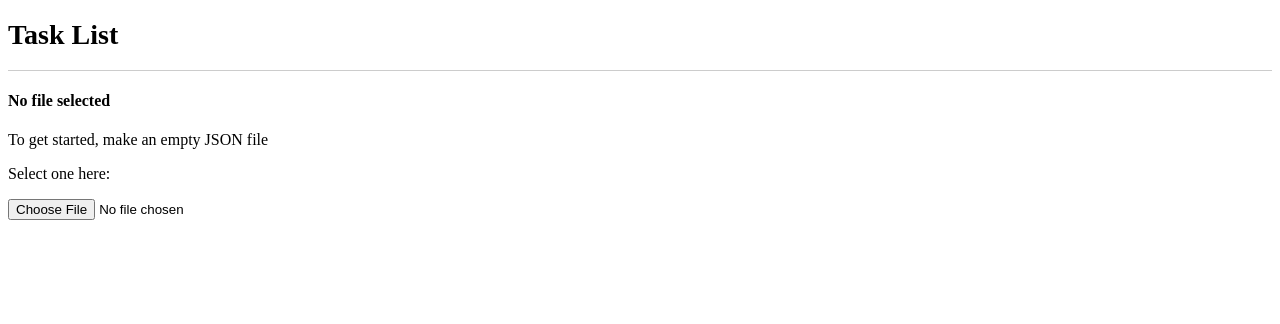
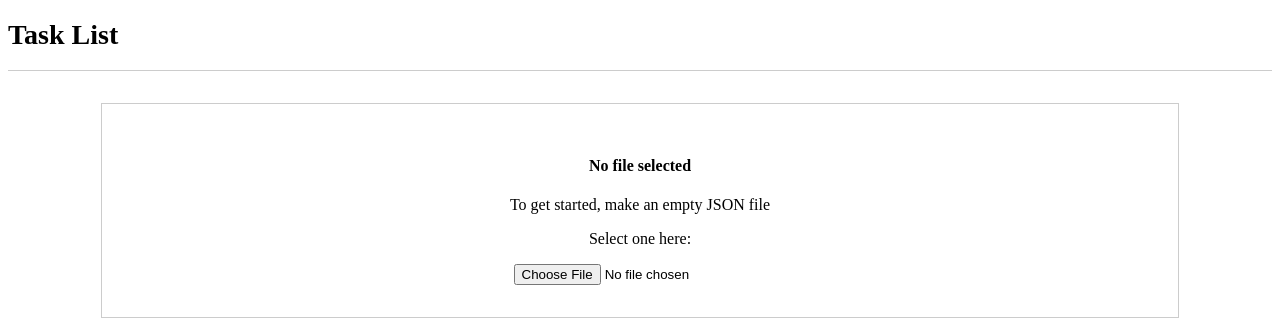
Before and after one commit to Lordpun/Task-List, a Vue app: page / in a window 1280 px wide. Shown: the top 324 px of the page. Built offline with nearby package versions, Linux system fonts and the light colour scheme.

Commit message:
Fixed issues with empty JSONs being unable to be read, changed some styling

```diff
--- a/src/pages/fileLoaded.vue
+++ b/src/pages/fileLoaded.vue
@@ -1,8 +1,7 @@
 <template>
-  <section>
+  <section class="pageBody">
     <h3>{{ store.fileName }}</h3>
     <h4>Your Current Tasks</h4>
-  </section>
 
     <ul v-if="tasksExist" class="taskBody">
       <task
@@ -18,6 +17,7 @@
 
     <section class="taskInput">
       <inputField />
+    </section>
   </section>
 </template>
 
@@ -51,7 +51,13 @@
   section {
     border: 1px solid #ccc;
     width: 90%;
-    margin: 0 auto;
+    margin: 2rem auto;
+    padding: 2rem;
+    padding-bottom: 0;
     text-align: center;
   }
+
+  .taskInput {
+    padding: 0;
+  }
 </style>
--- a/src/pages/noFile.vue
+++ b/src/pages/noFile.vue
@@ -21,15 +21,30 @@
 
 		const reader = new FileReader();
 		reader.onload = (e) => {
-			const jsonContent = JSON.parse(e.target.result);
+			const result = e.target.result.trim();
 			try {
-				store.setJsonData(jsonContent, file.name);
+				if (result === "") {
+					store.setJsonData({}, file.name);
+				} else {
+					const jsonContent = JSON.parse(e.target.result);
+					store.setJsonData(jsonContent, file.name);
+				}
 				router.push("/fileLoaded")
 			} catch (error) {
-				console.log("Invalid JSON file");
+				console.error("Invalid JSON file:", error);
 			}
 		}
 
 		reader.readAsText(file);
 	}
 </script>
+
+<style scoped>
+	section {
+		text-align: center;
+		border: 1px solid #ccc;
+		width: 80%;
+		margin: 2rem auto;
+		padding: 2rem;
+	}
+</style>
```
Lines whose indentation alone changed are shown as unchanged.
